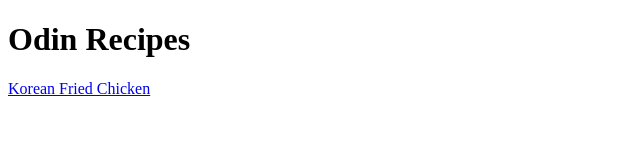
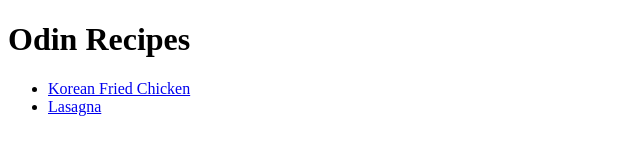
Before and after one commit to IshanKo9/odin-recipes, a plain HTML site: page index.html in a window 1280 px wide. Shown: the whole page, without its empty margins (0-640 px from the left). Drawn offline with Linux system fonts and the light colour scheme.

Commit message:
Add lasagna link

```diff
--- a/index.html
+++ b/index.html
@@ -7,7 +7,10 @@
 </head>
 <body>
     <h1>Odin Recipes</h1>
-    <a href = "recipes/k-fried-chicken.html">Korean Fried Chicken</a>
 
+    <ul>
+    <li><a href = "recipes/k-fried-chicken.html">Korean Fried Chicken</a></li>
+    <li><a href = "recipes/lasagna.html">Lasagna</a></li>
+    </ul>
 </body>
 </html>
```
